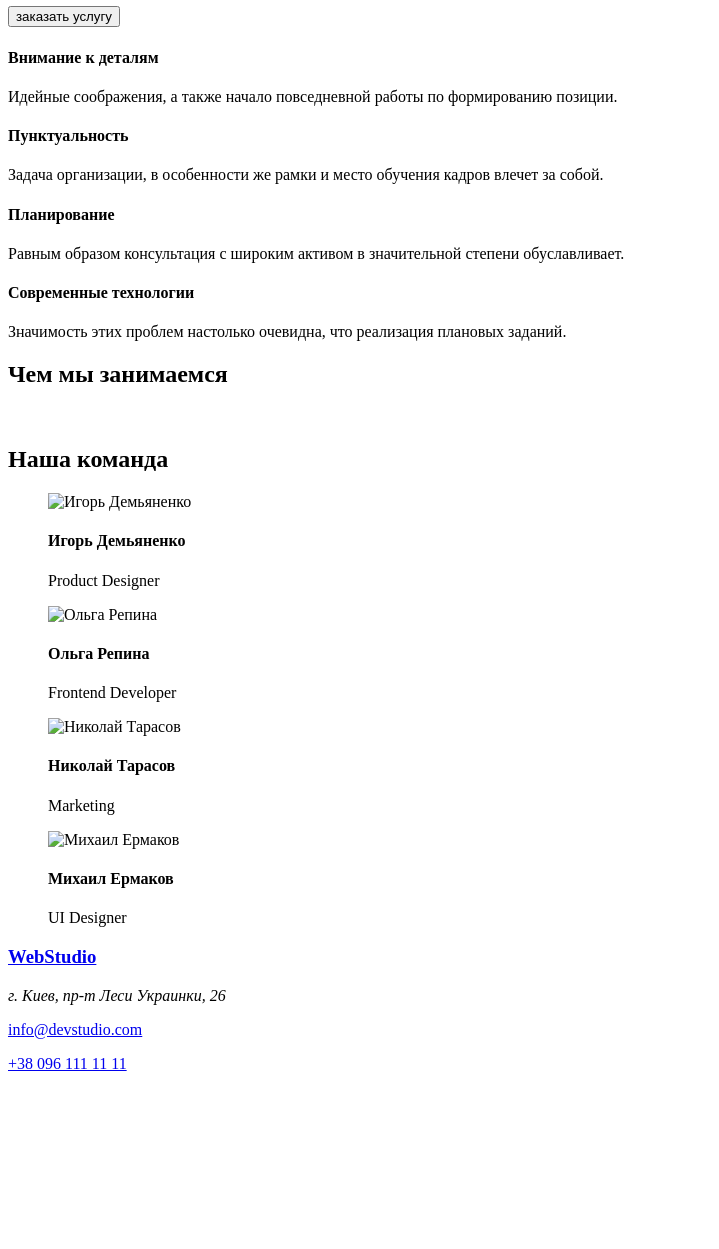
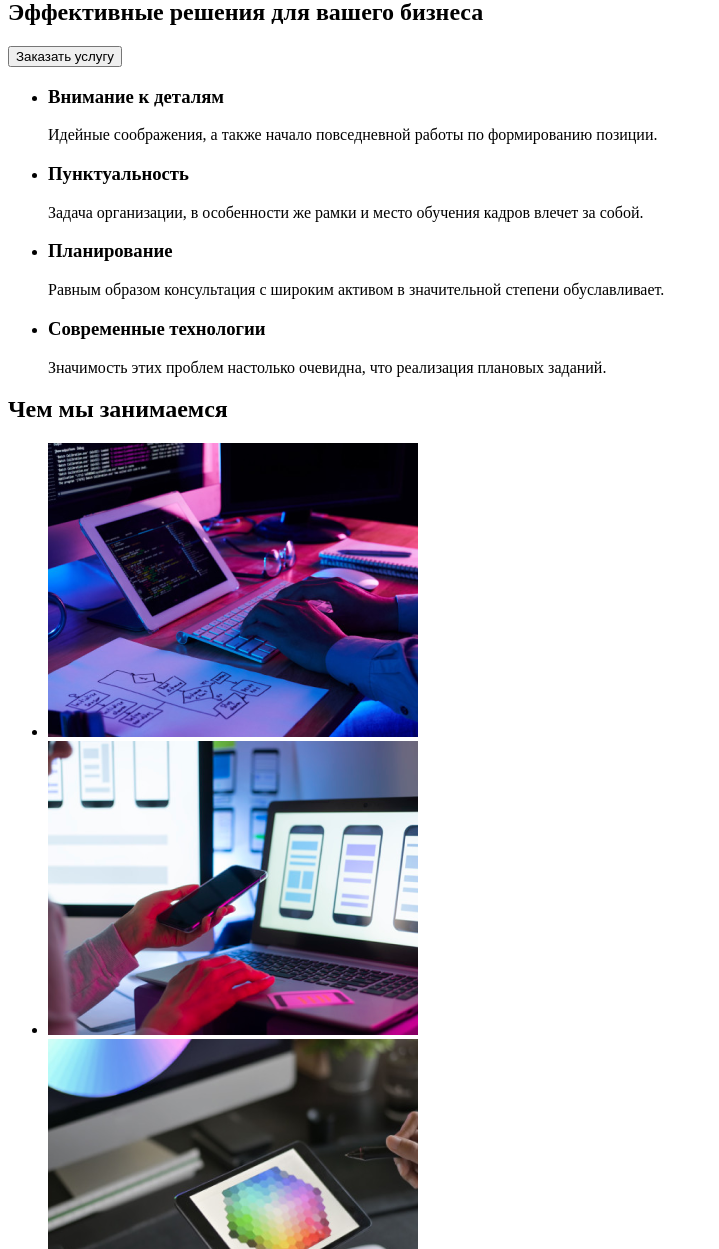
Before and after one commit to Rostyslav1988/goit-markup-hmw-01, a plain HTML site: page index.html in a window 1280 px wide. Shown: the part 151-1400 px from the top of the page, without its empty margins (0-719 px from the left). Before the commit the page ends 1240 px from the top, so only its background shows below. Drawn offline with Linux system fonts and the light colour scheme.

Commit message:
отредактировано

```diff
--- a/index.html
+++ b/index.html
@@ -1,106 +1,98 @@
 <!DOCTYPE html>
-<html lang="en">
+<html lang="ru">
 <head>
     <meta charset="UTF-8">
     <meta http-equiv="X-UA-Compatible" content="IE=edge">
     <meta name="viewport" content="width=device-width, initial-scale=1.0">
     <title>Resume</title>
-
-<link rel="stylsheet" href="css/style.css">
-
-
 </head>
-
 <body>
 <header>
     <nav>
-       <h3><a href="">WebStudio</a></h3>
-        <a href="">Студия</a>
-        <a href="">Портфолио</a>
-        <a href="">Контакты</a>
+        <a href="#"><span>Web</span>Studio</a>
+        <ul>
+            <li><a href="#">Студия</a></li>
+            <li><a href="#">Портфолио</a></li>
+            <li> <a href="#">Контакты</a></li>
+        </ul>
+    </nav>
         <a href="mailto:info@devstudio.com">info@devstudio.com</a>
         <a href="tel:+380961111111">+38 096 111 11 11</a>
-</nav>
 </header>
-
-<div>
-    <h1>Эфективные решения для вашего бизнеса</h1>
-<button>заказать услугу</button>
-</div>
-
-<div>
-    <h4>Внимание к деталям</h4>
+<main>
+<section>
+    <h1>Эффективные решения для вашего бизнеса</h1>
+    <button type="button">Заказать услугу</button>
+</section>
+<section>
+    <ul>
+        <li>
+            <h3>Внимание к деталям</h3>
             <p>Идейные соображения, а также начало повседневной работы по формированию позиции.</p>
-</div>
-
-<div>
-    <h4>Пунктуальность</h4>
+        </li>
+        <li>
+            <h3>Пунктуальность</h3>
             <p>Задача организации, в особенности же рамки и место обучения кадров влечет за собой.</p>
-</div>
-
-<div>
-    <h4>Планирование</h4>
+        </li>
+        <li>
+            <h3>Планирование</h3>
             <p>Равным образом консультация с широким активом в значительной степени обуславливает.</p>
-</div>
-<div>
-<h4>Современные технологии</h4>
+        </li>
+        <li>
+            <h3>Современные технологии</h3>
             <p>Значимость этих проблем настолько очевидна, что реализация плановых заданий.</p>
-</div>
-
-<div>
+        </li>
+    </ul>
+</section>
+<section>
     <h2>Чем мы занимаемся</h2>
-</div>
-
-<img src="" alt="">
-<img src="" alt="">
-<img src="" alt="">
-
+    <ul>
+        <li><img src="/images/box-1.png" alt="Na Computere" width="370" height="294"></li>
+        <li><img src="/images/box-2.png" alt="V telephone" width="370" height="294"></li>
+        <li><img src="/images/box-3.png" alt="V Planshete" width="370" height="294"></li>
+    </ul>
+</section>
+<section>
     <h2>Наша команда</h2>
-
-<div>
-    <figure>
-        <img src="" alt="Игорь Демьяненко">
-        <figcaption>
-       <h4>Игорь Демьяненко</h4>
-       <p>Product Designer</p>
-        </figcaption>
-    </figure>
-
-        <figure>
-        <img src="" alt="Ольга Репина">
-    <figcaption>
-       <h4>Ольга Репина</h4>
-       <p>Frontend Developer</p>
-        </figcaption>
-    </figure>
-
-        <figure>
-        <img src="" alt="Николай Тарасов">
-    <figcaption>
-       <h4>Николай Тарасов</h4>
-       <p>Marketing</p>
-        </figcaption>
-    </figure>
-
-        <figure>
-        <img src="" alt="Михаил Ермаков">
-    <figcaption>
-       <h4>Михаил Ермаков</h4>
-       <p>UI Designer</p>
-        </figcaption>
-    </figure>
-</div>
-
-
+    <ul>
+        <li>
+            <img src="/images/img.jpg" alt="Игорь Демьяненко" width="270" height="260">
+            <h3>Игорь Демьяненко</h3>
+            <p lang="en">Product Designer</p>
+        </li>
+        <li>
+            <img src="/images/img1.jpg" alt="Ольга Репина" width="270" height="260">
+            <h3>Ольга Репина</h3>
+            <p lang="en">Frontend Developer</p>
+        </li>
+        <li>
+            <img src="/images/img2.jpg" alt="Николай Тарасов" width="270" height="260">
+            <h3>Николай Тарасов</h3>
+            <p lang="en">Marketing</p>
+        </li>
+        <li>
+            <img src="/images/img3.jpg" alt="Михаил Ермаков" width="270" height="260">
+            <h3>Михаил Ермаков</h3>
+            <p lang="en">UI Designer</p>
+        </li>
+    </ul>
+</section>
+</main>
 <footer>
-    <div>
-        <h3><a href="WebStudio">WebStudio</a></h3>
-        <address>г. Киев, пр-т Леси Украинки, 26</address>
-        <p><a href="mailto:info@example.com">info@devstudio.com</a></p>
-        <p><a href="tel:+380991111111">+38 096 111 11 11</a></p>
-    </div>
+<ul>
+    <li>
+        <a href="#"><span>Web</span>Studio</a>
+    </li>
+    <li>
+       <a href="#">г. Киев, пр-т Леси Украинки, 26</a>
+    </li>
+    <li>
+        <a href="mailto:info@devstudio.com">info@devstudio.com</a>
+    </li>
+    <li>
+        <a href="tel:+380961111111">+38 096 111 11 11</a>
+    </li>
+</ul>
 </footer>
-
-
 </body>
 </html>
```
Also changed, not shown: css/style.css (added), images/box-1.png (added), images/box-2.png (added), images/box-3.png (added), images/img.jpg (added), images/img1.jpg (added), images/img2.jpg (added), images/img3.jpg (added). Lines whose indentation alone changed are shown as unchanged.
